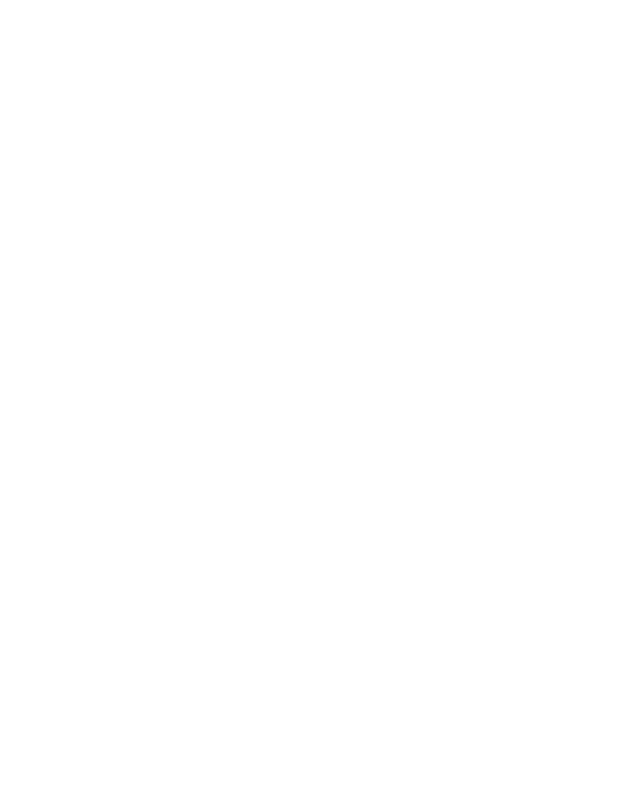
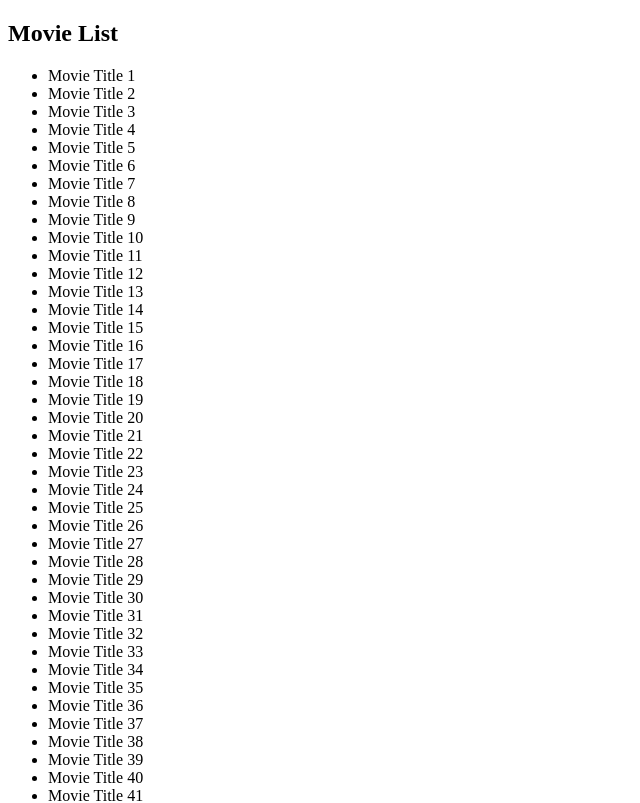
Before and after one commit to KostovPV/retake, a React (Vite) app: page /movies in a window 1280 px wide. Before the commit this address had no page. Shown: the top 803 px of the page, without its empty margins (0-640 px from the left). Built offline with nearby package versions, Linux system fonts and the light colour scheme.

Commit message:
Implement MovieView with cast display and movie selection

```diff
--- a/src/App.jsx
+++ b/src/App.jsx
@@ -1,10 +1,12 @@
 import { Routes, Route } from 'react-router-dom';
 import HomeView from './views/HomeView';
+import MovieView from './views/MovieView';
 
 function App() {
   return (
     <Routes>
       <Route path="/" element={<HomeView />} />
+      <Route path="/movies" element={<MovieView />} />
 
     </Routes>
   );
--- /dev/null
+++ b/src/views/MovieView.jsx
@@ -0,0 +1,67 @@
+import React, { useState, useContext } from "react";
+import { DataContext } from "../context/DataContext";
+import { formatDate } from "../utils/formatDate";
+
+function MovieView() {
+    const { movies, roles, actors } = useContext(DataContext);
+    console.log('movies', movies);
+    console.log('roles', roles);
+
+
+    const [selectedMovieId, setSelectedMovieId] = useState(null);
+
+    const handleSelectMovie = (id) => {
+        setSelectedMovieId(String(id));
+    };
+
+
+    const selectedMovie = movies.find((m) => String(m.ID) === String(selectedMovieId));
+
+    const selectedRoles = roles.filter((r) => String(r.MovieID) === String(selectedMovieId));
+
+    console.log("selectedRoles", selectedRoles.map(r => ({ ...r })));
+
+
+    return (
+        <div className="movie-view">
+            <h2>Movie List</h2>
+            {movies.length > 0 ? (
+                <ul>
+                    {movies.map((movie) => (
+                        <li key={movie.ID} onClick={() => handleSelectMovie(movie.ID)}>
+                            {movie.Title}
+                        </li>
+                    ))}
+                </ul>
+            ) : (
+                <p>Loading movies...</p>
+            )}
+
+            {selectedMovie && (
+                <div style={{ marginTop: "20px", borderTop: "1px solid #ccc", paddingTop: "10px" }}>
+                    <h3>{selectedMovie.Title}</h3>
+                    <p>
+                        <strong>Release Date:</strong> {formatDate(selectedMovie.ReleaseDate)}
+                    </p>
+                    <h4>Cast</h4>
+                    {selectedRoles.length > 0 ? (
+                        <ul>
+                            {selectedRoles.map((role) => {
+                                const actor = actors.find((a) => String(a.ID) === String(role.ActorID));
+                                return (
+                                    <li key={role.ID}>
+                                        {actor ? actor.FullName : "Unknown Actor"} — {role.RoleName || "Unnamed"}
+                                    </li>
+                                );
+                            })}
+                        </ul>
+                    ) : (
+                        <p>No cast available.</p>
+                    )}
+                </div>
+            )}
+        </div>
+    );
+}
+
+export default MovieView;
```
